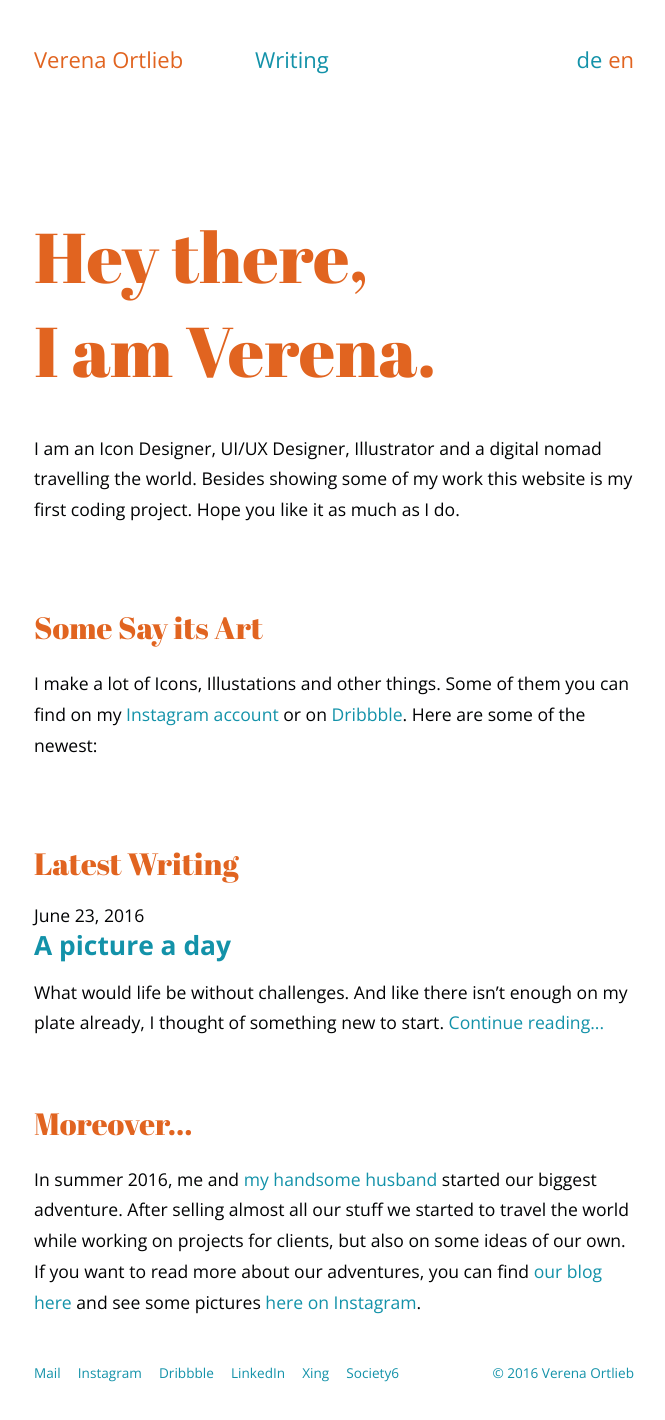
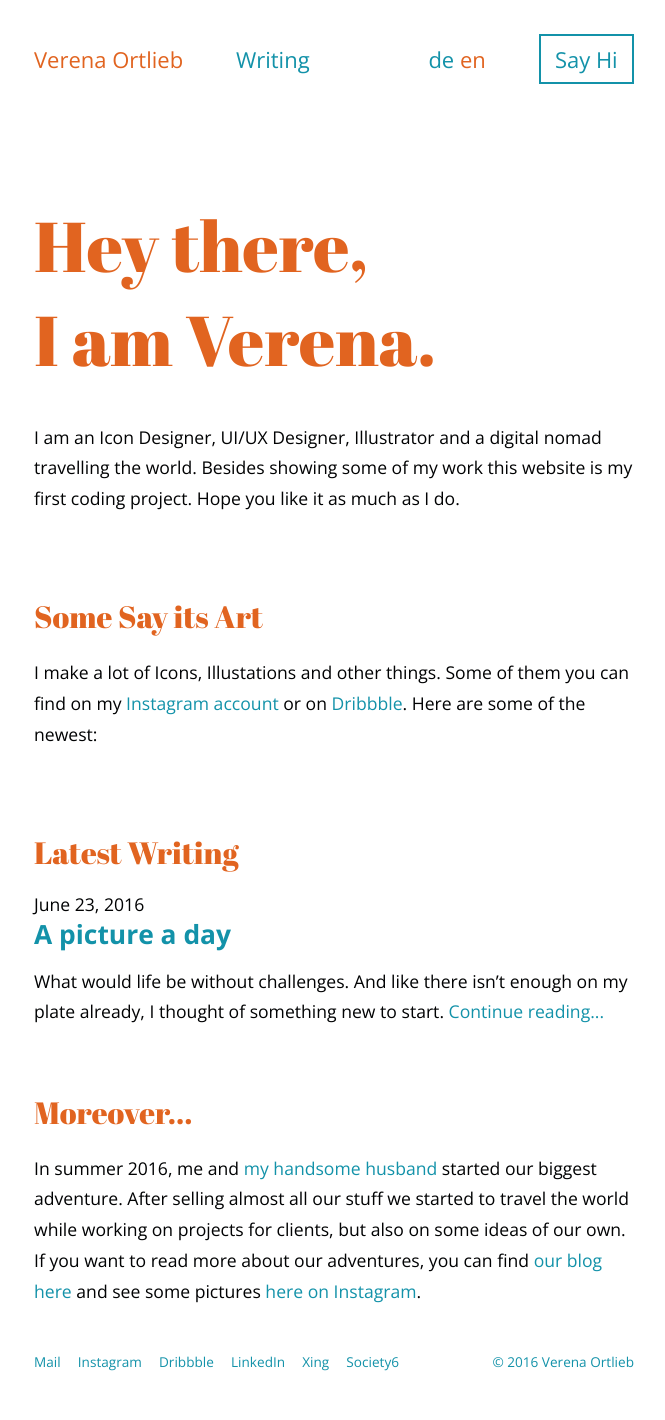
Before and after one commit to Verena-von-O/verena-von-o.github.io, a Jekyll site: the page built from _posts/en/pages/2015-01-01-index.html, in a window 1280 px wide. Shown: the whole page, without its empty margins (306-971 px from the left). Built offline with Jekyll 4.4.1, drawn with Linux system fonts in a browser that asks for light colours; a script that is not in the unit is left out.

Commit message:
add say hi / sag hallo

```diff
--- a/_layouts/default.html
+++ b/_layouts/default.html
@@ -29,7 +29,7 @@ layout: compress
 
 <body class="{{ page.lang }}{% if page.type == 'pages' %} page{% endif %}" id="site">
 
-<header class="header">
+<header>
   {% for menu in site.data.navigation[page.lang] %}
     {% if page.url == menu[1].url %}
       <div><a class="active" href="{{ menu[1].url }}">{{ menu[1].title }}</a></div>
@@ -45,6 +45,13 @@ layout: compress
     {% assign pages=site.pages | where:"ref", page.ref | sort: 'lang' %}
     {% for page in pages %} <a href="{{ page.url | prepend: site.baseurl }}" class="{{ page.lang }}">{{ page.lang }}</a> {% endfor %}
   </div>
+
+
+  {% if page.lang == 'en' %}
+      <div class="sayhi"><a href="mailto:verena.ortlieb@gmail.com">Say Hi</a></div>
+  {% else %}
+     <div class="sayhi"><a href="mailto:verena.ortlieb@gmail.com">Sag Hallo</a></div>
+  {% endif %}
 
 </header>
 
--- a/medias/elements/style.scss
+++ b/medias/elements/style.scss
@@ -152,32 +152,47 @@ header {
   display: flex;
   flex-flow: row wrap;
   justify-content: space-between;
+  align-items: center;
+}
+
+header .active {
+  color: $link-hover;
 }
 
 
+.lang {
+  margin-left: 3em;
+}
+
+.sayhi a {
+  border: $text-highlight-green solid 2px;
+  padding: 0.35em 0.65em;
+}
+
+.sayhi a:hover {
+  border: $text-highlight-green solid 2px;
+  color: white;
+  background-color: $text-highlight-green
+}
+
 @media all and (max-width: 700px) {
-header {
+  header {
   margin-bottom: 2em;
   flex-flow: column;
   align-items: center;
-}
+  }
+  header div {
+    margin: 0.25em 0
+  }
+  .lang {
+    margin-left: 0;
+  }
+  .sayhi {
+    margin-top: 0.5em;
+  }
+
 }
 
-.header {
-  padding-bottom: 0.5em;
-}
-.header .active {
-  color: $link-hover;
-}
-
-.lang {
-  padding-left: 8em;
-}
-@media all and (max-width: 700px) {
-.lang {
-  padding: initial;
-}
-}
 
 // index
 
@@ -377,7 +392,7 @@ header {
 }
 
  .post-title {
-    font-size: 1.75em;
+    font-size: 2em;
     font-weight: 700;
     color: $link-hover;
     margin-bottom: 1em;
@@ -385,10 +400,19 @@ header {
     margin-top: 0em;
   }
 
-.post
-    li {
+.post li {
     line-height: 2em;
     list-style: disc
+}
+
+.post img {
+  width: 100%;
+  height: auto;
+}
+
+.post h3 {
+  font-size: 1.5em;
+
 }
 
 
```
Also changed, not shown: _drafts/2015-04-10-Design-en.md (added, +35 -0 lines), _drafts/2016-13-02-ArtorDesign-en.md (added, +29 -0 lines), _posts/de/posts/2015-04-10-Design-de.md (+1 -20 lines), _drafts/2016-02-01-project-done-app-de.md (renamed from _darfts/2016-02-01-project-done-app-de.md).
